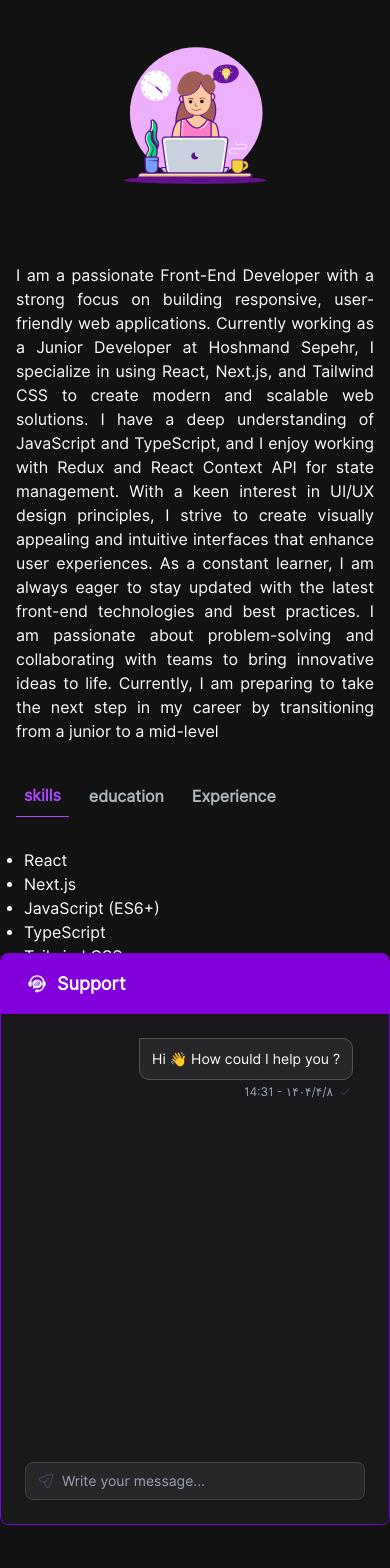
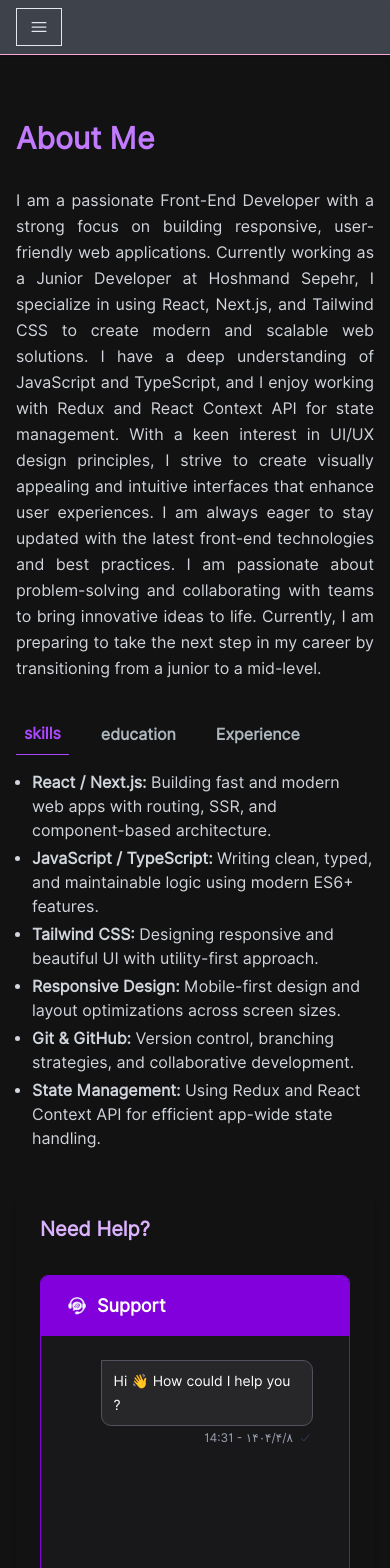
Before and after one commit to taniaa-sh/MyPortfolio, a Next.js app: page /support in a window 390 px wide. Shown: the top 1568 px of the page. Built offline with nearby package versions, Linux system fonts and the light colour scheme.

Commit message:
responsive aboute me page and dix bugs

```diff
--- a/app/api/chat/route.js
+++ b/app/api/chat/route.js
@@ -1,7 +1,60 @@
-import { NextResponse } from 'next/server'
+import { NextResponse } from "next/server";
+
+const ipRequestCounts = new Map();
+const RATE_LIMIT = 10;
+const WINDOW_TIME = 60 * 1000;
 
 export async function POST(request) {
-  const { message } = await request.json()
+  const ip = request.headers.get("x-forwarded-for") || "unknown";
+
+  const currentTime = Date.now();
+  const userData = ipRequestCounts.get(ip);
+
+  if (userData) {
+    if (currentTime - userData.timestamp < WINDOW_TIME) {
+      if (userData.count >= RATE_LIMIT) {
+        return NextResponse.json(
+          { message: "Too many requests. Please try again later." },
+          { status: 429 }
+        );
+      } else {
+        userData.count += 1;
+        ipRequestCounts.set(ip, userData);
+      }
+    } else {
+      ipRequestCounts.set(ip, { count: 1, timestamp: currentTime });
+    }
+  } else {
+    ipRequestCounts.set(ip, { count: 1, timestamp: currentTime });
+  }
+
+  const { message } = await request.json();
+
+  const keywords = [
+    "tania", "shafiee", "your skills", "your experience", "your projects",
+    "your resume", "your background", "your education", "what can you do",
+    "who are you", "about you", "frontend", "react", "next.js", "portfolio"
+  ];
+
+  const isAboutTania = keywords.some(keyword =>
+    message.toLowerCase().includes(keyword.toLowerCase())
+  );
+
+  if (!isAboutTania) {
+    return NextResponse.json({
+      message: "I can only answer questions about Tania Shafiee.",
+    });
+  }
+
+  const bio = `
+    Tania Shafiee is a passionate Front-End Developer with a strong focus on building responsive, user-friendly web applications.
+    She is currently working as a Junior Developer at Hoshmand Sepehr.
+    She specializes in React, Next.js, and Tailwind CSS.
+    She has a deep understanding of JavaScript and TypeScript, and works with Redux and React Context API for state management.
+    Tania is highly interested in UI/UX design and aims to create visually appealing and intuitive interfaces.
+    She is committed to staying up-to-date with the latest front-end technologies.
+    She is preparing to transition from a junior to a mid-level developer.
+  `;
 
   const res = await fetch('https://openrouter.ai/api/v1/chat/completions', {
     method: 'POST',
@@ -12,12 +65,24 @@ export async function POST(request) {
     body: JSON.stringify({
       model: 'openai/gpt-3.5-turbo',
       messages: [
-        { role: 'system', content: 'شما یک دستیار پشتیبان فارسی هستید.' },
-        { role: 'user', content: message },
+        {
+          role: 'system',
+          content: `You are a helpful assistant who only answers questions based on the following information about Tania Shafiee.
+                    You must not answer unrelated questions. Only respond if the answer is clearly available in the text below.
+                    Never make up information.
+                    --- START OF PROFILE ---
+                    ${bio}
+                    --- END OF PROFILE ---
+                  `
+        },
+        {
+          role: 'user',
+          content: message,
+        },
       ],
     }),
-  })
+  });
 
-  const data = await res.json()
-  return NextResponse.json(data)
+  const data = await res.json();
+  return NextResponse.json(data);
 }
--- a/app/layout.js
+++ b/app/layout.js
@@ -1,6 +1,7 @@
 import { Geist, Geist_Mono } from "next/font/google";
 import "./globals.css";
 import iranYekan from "@/contracts/localFont";
+import Footer from "@/components/Footer";
 
 const geistSans = Geist({
   variable: "--font-geist-sans",
@@ -26,9 +27,12 @@ export default function RootLayout({ children }) {
         <meta name="viewport" content="width=device-width, initial-scale=1" />
       </head>
       <body
-        className={`${geistSans.variable} ${geistMono.variable} antialiased ${iranYekan.className}`}
+        className={`${geistSans.variable} ${geistMono.variable} antialiased ${iranYekan.className} !bg-[#121212] min-h-screen`}
       >
-        {children}
+        <main className="max-w-[1580px] mx-auto">
+          {children}
+        </main>
+        <Footer />
       </body>
     </html>
   );
--- a/app/page.js
+++ b/app/page.js
@@ -7,7 +7,7 @@ import ProjectSection from "@/components/ProjectSection";
 
 export default function Home() {
   return (
-    <main className="flex min-h-screen flex-col bg-[#121212]">
+    <main className="flex min-h-screen flex-col ">
       <Navbar />
       <div className="container mx-auto px-12 py-4">
         <HeroSection />
@@ -15,7 +15,6 @@ export default function Home() {
         <ProjectSection />
         <EmailSection />
       </div>
-      <Footer />
     </main>
   );
 }
--- a/app/support/page.jsx
+++ b/app/support/page.jsx
@@ -1,16 +1,120 @@
-import AboutSection from '@/components/AboutSection'
-import Support from '@/components/Support'
-import React from 'react'
+"use client";
+import Navbar from "@/components/Navbar";
+import Support from "@/components/Support";
+import TabButton from "@/components/TabButton";
+import React, { useState, useTransition } from "react";
 
-function page() {
+export default function Page() {
+  const Tab_Data = [
+    {
+      title: "skills",
+      id: "skills",
+      content: (
+        <ul className="list-disc pl-4 space-y-1 text-gray-300">
+          <li>
+            <strong>React / Next.js:</strong> Building fast and modern web apps with routing, SSR, and component-based architecture.
+          </li>
+          <li>
+            <strong>JavaScript / TypeScript:</strong> Writing clean, typed, and maintainable logic using modern ES6+ features.
+          </li>
+          <li>
+            <strong>Tailwind CSS:</strong> Designing responsive and beautiful UI with utility-first approach.
+          </li>
+          <li>
+            <strong>Responsive Design:</strong> Mobile-first design and layout optimizations across screen sizes.
+          </li>
+          <li>
+            <strong>Git & GitHub:</strong> Version control, branching strategies, and collaborative development.
+          </li>
+          <li>
+            <strong>State Management:</strong> Using Redux and React Context API for efficient app-wide state handling.
+          </li>
+        </ul>
+      ),
+    },
+    {
+      title: "education",
+      id: "education",
+      content: (
+        <ul className="list-disc pl-4 space-y-1 text-gray-300">
+          <li>Master of Technology and Information Management</li>
+        </ul>
+      ),
+    },
+    {
+      title: "Experience",
+      id: "Experience",
+      content: (
+        <ul className="list-disc pl-4 space-y-1 text-gray-300">
+          <li>Front-End Developer at Hoshmand Sepehr</li>
+        </ul>
+      ),
+    },
+  ];
+
+  const [tab, setTab] = useState("skills");
+  const [pending, startTransition] = useTransition();
+
+  const handleTabChange = (id) => {
+    startTransition(() => {
+      setTab(id);
+    });
+  };
+
   return (
-    <div className="flex min-h-screen flex-col bg-[#121212] -mt-20">
-        <AboutSection />
-        <div className='-mt-70'>
+    <>
+    <Navbar />
+    <div className="min-h-screen bg-[#121212] text-white px-4 md:px-8 xl:px-16 py-10 mt-20">
+      <div className="max-w-7xl mx-auto flex flex-col lg:flex-row gap-10">
+        <div className="w-full lg:w-2/3 space-y-8">
+          <div className="flex flex-col gap-4">
+            <h1 className="text-3xl sm:text-4xl font-bold text-purple-400 mb-4">
+              About Me
+            </h1>
+            <p className="text-base sm:text-lg text-justify leading-relaxed text-gray-300">
+              I am a passionate Front-End Developer with a strong focus on
+              building responsive, user-friendly web applications. Currently
+              working as a Junior Developer at Hoshmand Sepehr, I specialize in
+              using React, Next.js, and Tailwind CSS to create modern and scalable
+              web solutions. I have a deep understanding of JavaScript and
+              TypeScript, and I enjoy working with Redux and React Context API for
+              state management. With a keen interest in UI/UX design principles, I
+              strive to create visually appealing and intuitive interfaces that
+              enhance user experiences. I am always eager to stay updated with the
+              latest front-end technologies and best practices. I am passionate
+              about problem-solving and collaborating with teams to bring
+              innovative ideas to life. Currently, I am preparing to take the next
+              step in my career by transitioning from a junior to a mid-level.
+            </p>
+          </div>
+
+          <div className="space-y-4">
+            <div className="flex flex-wrap gap-3">
+              {Tab_Data.map((tabItem) => (
+                <TabButton
+                  key={tabItem.id}
+                  selectTab={() => handleTabChange(tabItem.id)}
+                  active={tab === tabItem.id}
+                >
+                  {tabItem.title}
+                </TabButton>
+              ))}
+            </div>
+
+            <div key={tab} className="transition-all duration-300">
+              {Tab_Data.find((t) => t.id === tab).content}
+            </div>
+          </div>
+        </div>
+
+        <div className="w-full lg:w-1/2">
+          <div className="rounded-xl shadow-md p-6 flex flex-col gap-4">
+            <h2 className="text-xl font-semibold text-purple-300 mb-4">Need Help?</h2>
             <Support />
+          </div>
         </div>
+      </div>
     </div>
-  )
+    </>
+  );
 }
-
-export default page
--- a/components/Footer.jsx
+++ b/components/Footer.jsx
@@ -2,7 +2,7 @@ import Link from "next/link";
 
 const Footer = () => {
   return (
-    <footer className="bg-gradient-to-tr from-purple-900 via-black to-purple-800 text-white py-8 mt-24">
+    <footer className="w-full bg-gradient-to-tr from-purple-900 via-black to-purple-800 text-white py-8 mt-24">
       <div className="container mx-auto px-4 flex flex-col md:flex-row items-center justify-between">
         <div className="text-center md:text-left">
           {/* <h2 className="text-xl font-semibold">طراحی‌شده با ❤️ توسط [تانیا]</h2> */}
--- a/components/Navbar.jsx
+++ b/components/Navbar.jsx
@@ -11,11 +11,11 @@ const navLinkItems = [
     title: "about",
   },
   {
-    href: "#projects",
+    href: "/#projects",
     title: "projects",
   },
   {
-    href: "#contact",
+    href: "/#contact",
     title: "contact",
   },
 ];
--- a/components/Support.jsx
+++ b/components/Support.jsx
@@ -85,7 +85,7 @@ const Support = () => {
   }
 
   return (
-    <div className="w-full min-h-screen flex items-center justify-center text-white">
+    <div className="w-full flex items-center justify-center text-white">
       <div className="flex flex-col w-[600px] rounded-lg border border-purple-700 overflow-hidden">
         <div className="w-full bg-purple-700 py-4 px-6 flex justify-between items-center">
           <div className="flex gap-2 items-center">
@@ -129,7 +129,7 @@ const Support = () => {
             ))}
           </div>
 
-          <div className="w-full flex gap-2 rounded-lg border border-zinc-700 px-3 py-2 bg-zinc-800">
+          <div className="w-full flex justify-evenly gap-2 rounded-lg border border-zinc-700 px-3 py-2 bg-zinc-800">
             <Image
               src="/images/Plain.svg"
               width={16}
```
